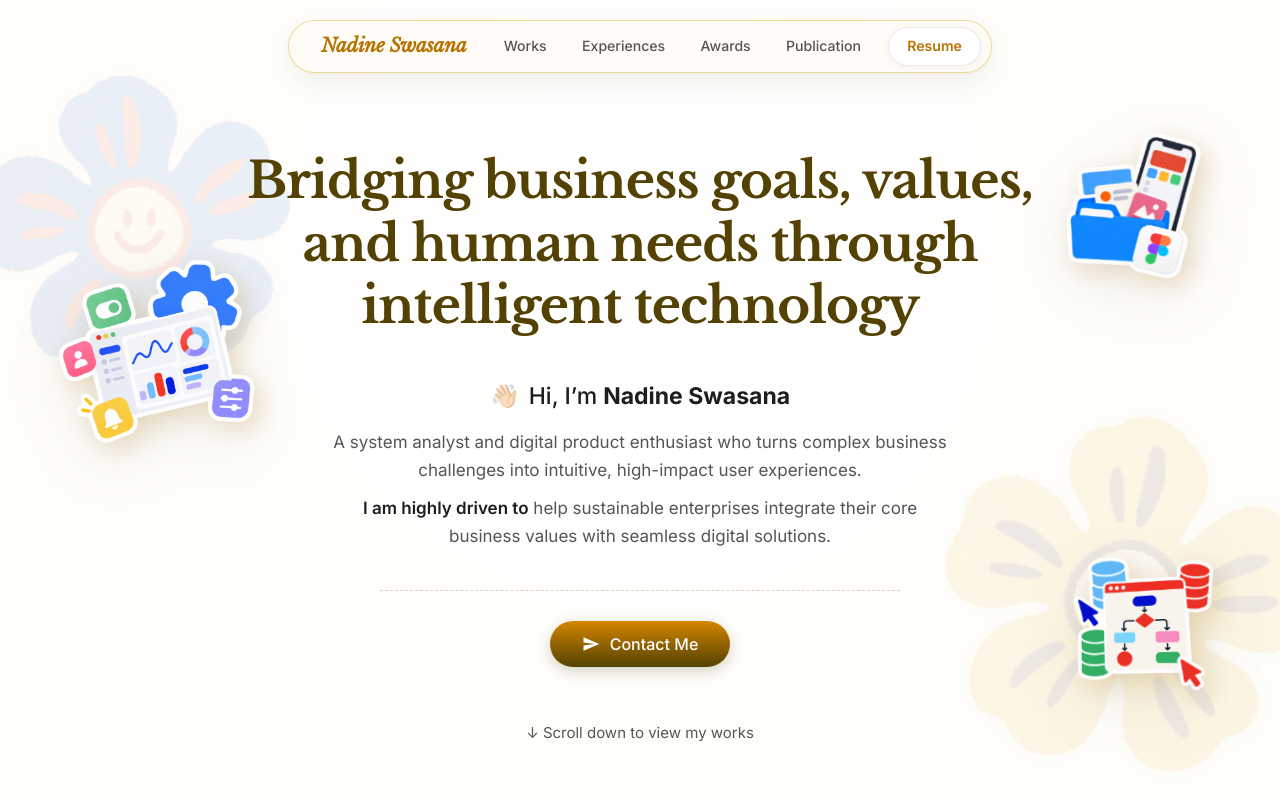
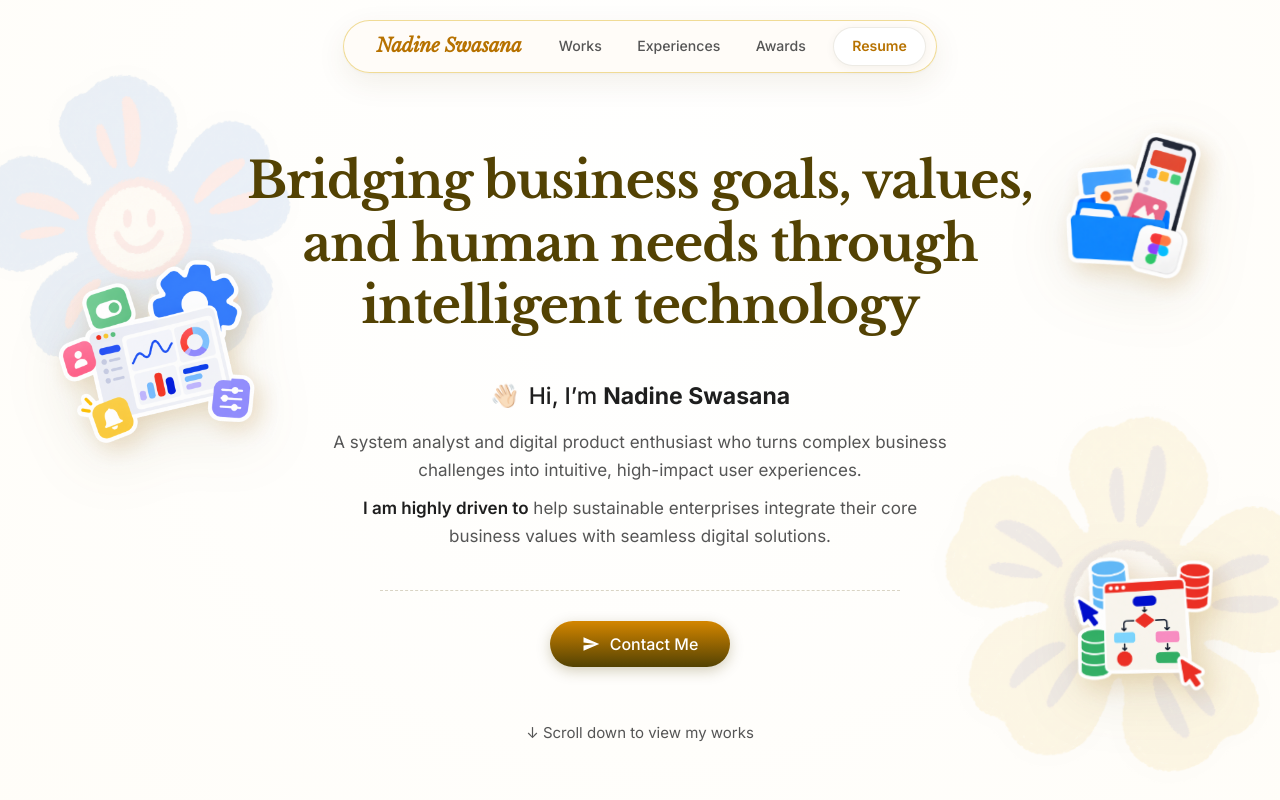
Before and after one commit to nadineswasana/nadineswasana.github.io, a React (Vite) app: page / in a window 1280 px wide. Shown: the top 800 px of the page. Built offline with nearby package versions, Linux system fonts and the light colour scheme; a web font is replaced by a local one.

Commit message:
refactor: remove publication menu item from navbar

```diff
--- a/src/components/layout/Header.jsx
+++ b/src/components/layout/Header.jsx
@@ -4,8 +4,7 @@ import './Header.css';
 const navItems = [
   { label: 'Works', id: 'projects' },
   { label: 'Experiences', id: 'experiences' },
-  { label: 'Awards', id: 'honors' },
-  { label: 'Publication', id: 'publication' }
+  { label: 'Awards', id: 'honors' }
 ];
 
 export default function Header() {
```
Also changed, not shown: 2 other files (tests, documents, lock files or other folders).
